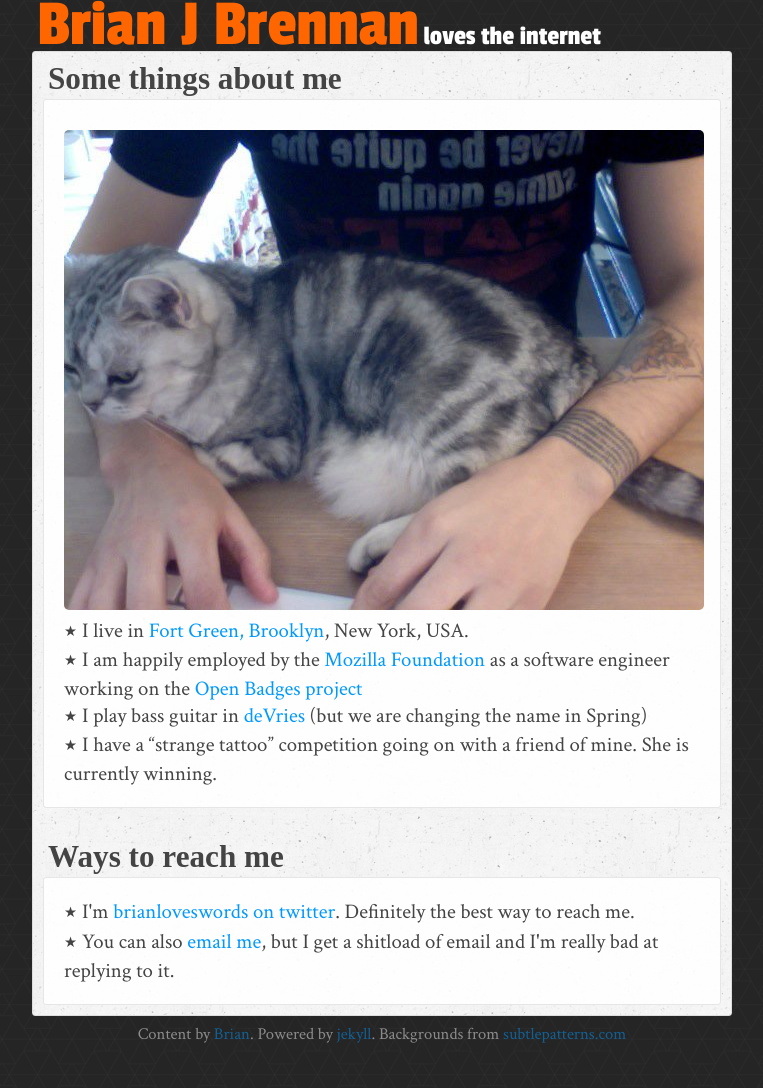
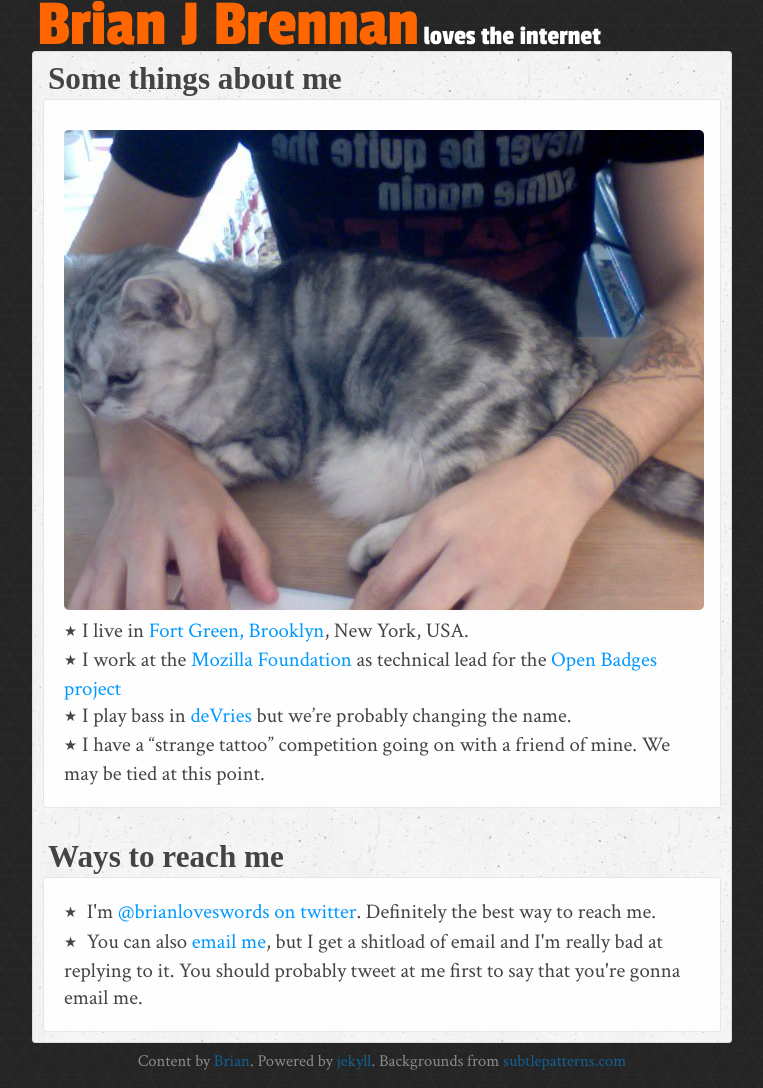
Before and after one commit to brianloveswords/bjb.io-site, a Jekyll site: the page built from about/index.html, in a window 1280 px wide. Shown: the whole page, without its empty margins (258-1021 px from the left). Built offline with Jekyll 4.4.1, drawn with Linux system fonts in a browser that asks for light colours; nearby versions of some CDN libraries; some web fonts are replaced; before the commit the page ends 1061 px from its top, so only the background shows below that.

Commit message:
Updated about, whaaat

```diff
--- a/about/index.html
+++ b/about/index.html
@@ -10,9 +10,9 @@ title: Brian J Brennan loves the internet
   <img src="/assets/mayze.jpg" alt="My cat don't give a fuck." title="My cat don't give a fuck." style='text-align: center; border-radius: 5px; margin: 10px 0 0;'>
   <ul>
     <li>I live in <a href="http://en.wikipedia.org/wiki/Fort_Greene,_Brooklyn">Fort Green, Brooklyn</a>, New York, USA.</li>
-    <li>I am happily employed by the <a href="http://mozilla.org">Mozilla Foundation</a> as a software engineer working on the <a href="http://openbadges.org">Open Badges project</a></li>
-    <li>I play bass guitar in <a href="http://soundcloud.com/brianjbrennan/sets/devries/">deVries</a> (but we are changing the name in Spring)</li>
-    <li>I have a “strange tattoo” competition going on with a friend of mine. She is currently winning.</li>
+    <li>I work at the <a href="http://mozilla.org">Mozilla Foundation</a> as technical lead for the <a href="http://openbadges.org">Open Badges project</a></li>
+    <li>I play bass in <a href="http://soundcloud.com/brianjbrennan/sets/devries/">deVries</a> but we’re probably changing the name.</li>
+    <li>I have a “strange tattoo” competition going on with a friend of mine. We may be tied at this point.</li>
   </ul>
 </div>
 
@@ -22,7 +22,14 @@ title: Brian J Brennan loves the internet
 
 <div class='content about'>
   <ul>
-    <li>I'm <a href="http://twitter.com/brianloveswords">brianloveswords on twitter</a>. Definitely the best way to reach me.</li>
-    <li>You can also <a href='mailto:hi@bjb.io'>email me</a>, but I get a shitload of email and I'm really bad at replying to it.</li>
+    <li>
+      I'm <a href="http://twitter.com/brianloveswords">@brianloveswords on
+      twitter</a>. Definitely the best way to reach me.
+    </li>
+    <li>
+      You can also <a href='mailto:hi@bjb.io'>email me</a>, but I get a
+      shitload of email and I'm really bad at replying to it. You should
+      probably tweet at me first to say that you're gonna email me.
+    </li>
   </ul>
 </div>
```
